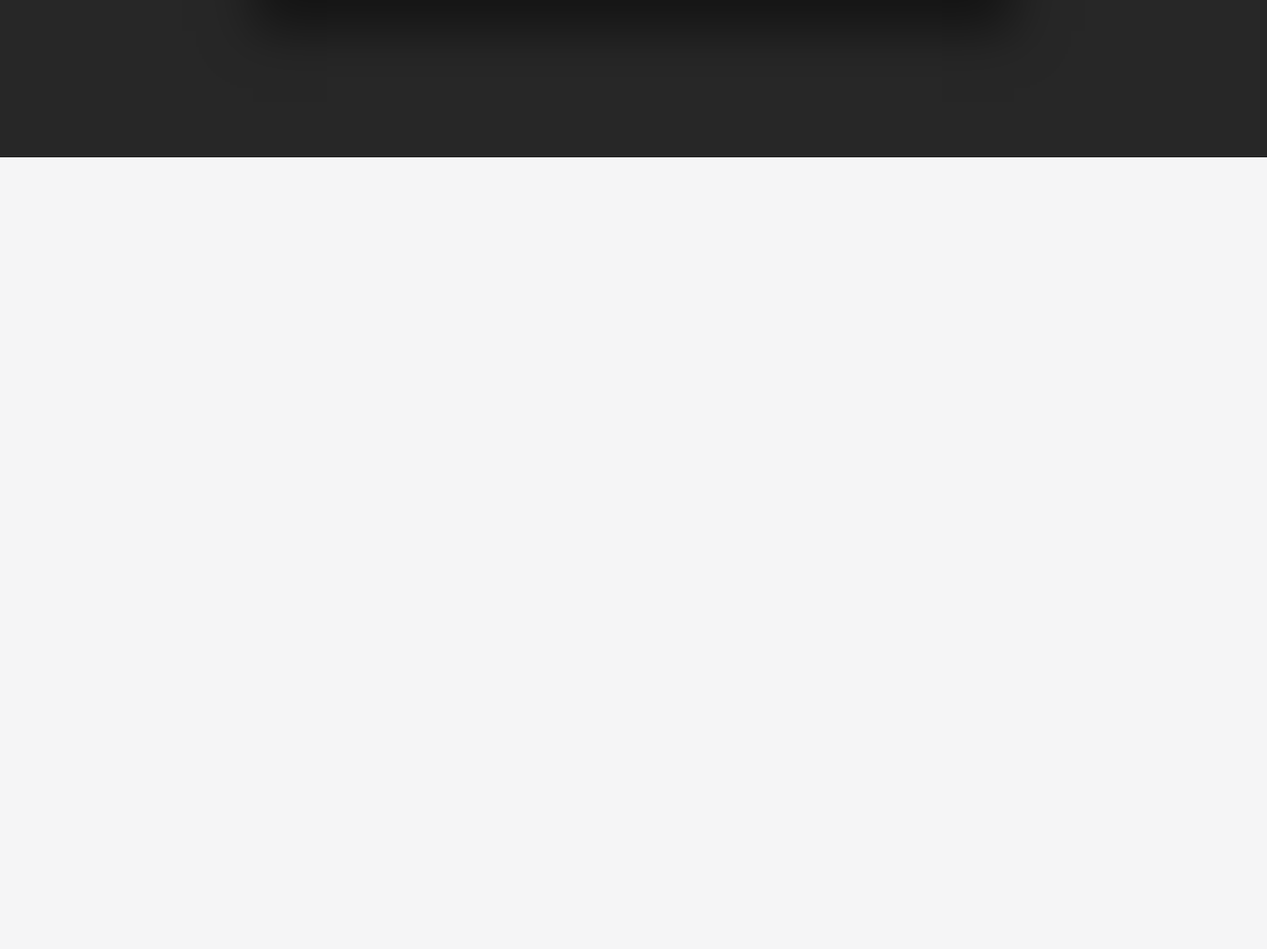
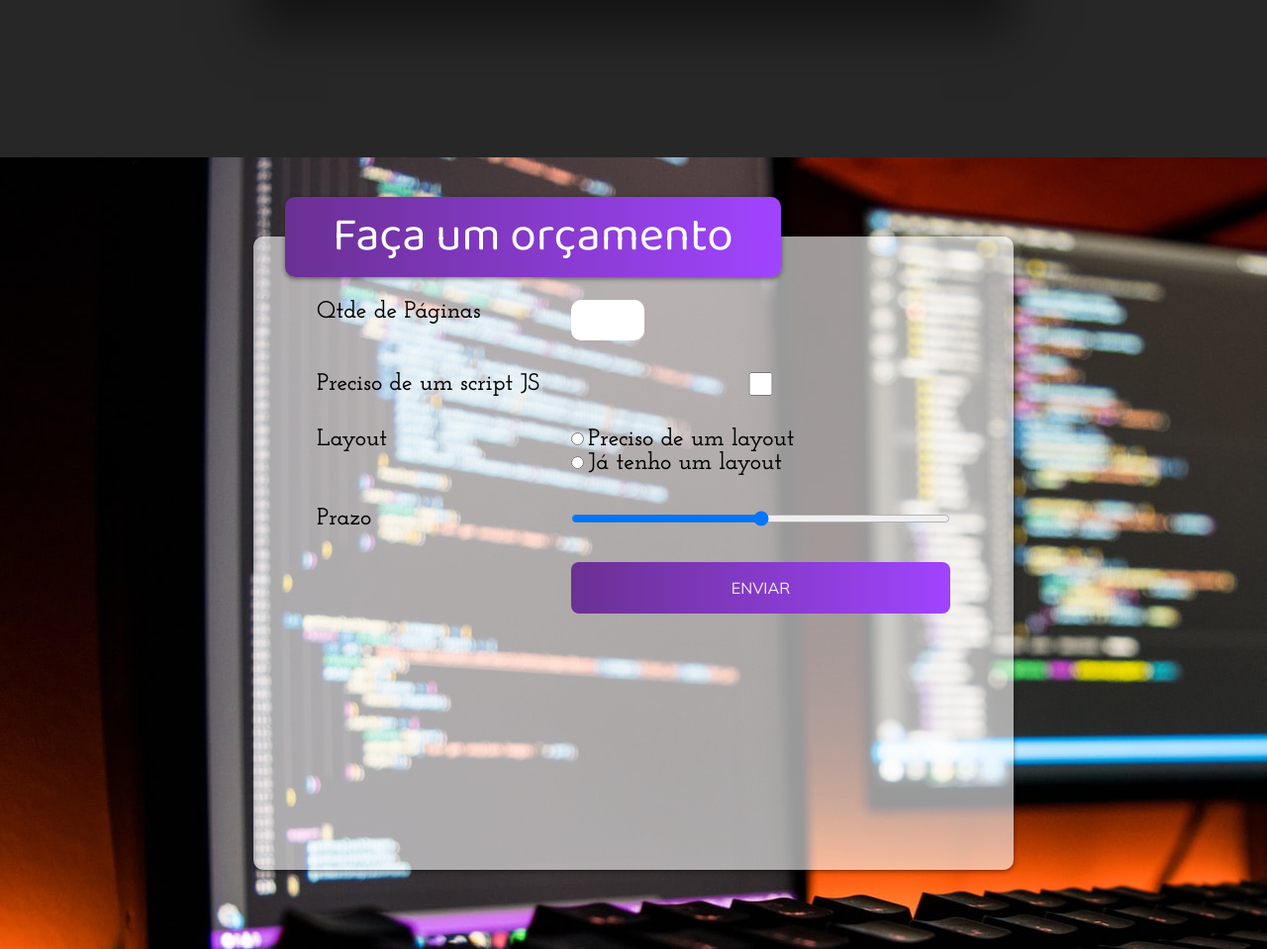
Before and after one commit to rnevesphp/portfolio_, a PHP site: page / in a window 1280 px wide. Shown: the part 3060-4019 px from the top of the page at 99% size. Before the commit the page ends 3219 px from the top, so only its background shows below. Run offline with PHP 8.4, Linux system fonts and the light colour scheme.

Commit message:
:package: Formulario Orçamento

```diff
--- a/index.html
+++ b/index.html
@@ -31,6 +31,8 @@
             <h1>Técnico de Telecomunicações <br> & Desenvolvedor Front-End em formação</h1>
             <p>Romeu Neves Rabelo</p>
             <a href="/assets/CV_ES_ROMEU_v3.pdf" download="CV_ROMEU_NEVES_ES"><button>Download CV</button></a>
+            <a href="https://github.com/rnevesphp" target="_blank"><button id="btn_banner_perfil">GitHub</button></a>
+
          </div>
       </header>
 
@@ -55,7 +57,6 @@
          <div class="sessao-header">
             <h1>Conhecimentos</h1>
          </div>
-
 
          <div class="conhecimentos">
             <div class="conhecimento">
@@ -187,6 +188,7 @@
 
                </div>
             </div>
+            <!--
             <div class="card">
                <div class="card-img-wrapper">
                   <img src="/assets/hand_holding_sf.png" alt="Pinturilho">
@@ -197,7 +199,7 @@
                   <p>Um quadro para pintar aperfeiçoando a prática Clean Code com Javascript.</p>
                   <button class="btn">Saiba Mais</button>
                </div>
-            </div>
+            </div>-->
             <div class="card">
                <div class="card-img-wrapper">
                   <img src="/assets/calculadora.jpg" alt="Calculadora">
@@ -206,7 +208,8 @@
                   <h2>Calculadora</h2>
                   <h3>HTML, CSS & PHP</h3>
                   <p>Praticando e melhorando as integrações com PHP, HTML e CSS</p>
-                  <button class="btn">Saiba Mais</button>
+                  <a href="https://github.com/rnevesphp/M07_PHP_Exercices/tree/main/UF1/act_007"><button
+                        class="btn">Saiba Mais</button></a>
                </div>
             </div>
          </div>
@@ -235,7 +238,31 @@
             </div>
          </div>
       </section>
-
+      <section class="sessao-orcamento">
+         <div class="orcamento-wrapper">
+            <h1>Faça um orçamento</h1>
+            <form>
+               <label for="qtde">Qtde de Páginas</label>
+               <input type="number" min="1" name="qtde" id="qtde">
+               <label for="js">Preciso de um script JS</label>
+               <input type="checkbox" name="js" id="js">
+               <label>Layout</label>
+               <div class="group-layout">
+                  <div>
+                     <input type="radio" name="layout" id="layout-sim">
+                     <label for="layout-sim">Preciso de um layout</label>
+                  </div>
+                  <div>
+                     <input type="radio" name="layout" id="layout-nao">
+                     <label for="layout-nao">Já tenho um layout</label>
+                  </div>
+               </div>
+               <label for="prazo">Prazo</label>
+               <input type="range" name="prazo" id="prazo">
+               <button class="btn btn-orcamento" type="submit">Enviar</button>
+            </form>
+         </div>
+      </section>
    </div>
 </body>
 <script src="/script.js"></script>
--- a/style.css
+++ b/style.css
@@ -1,9 +1,9 @@
+
+/* <==================SESSAO-DEFINIDOS_COMUNS======================>*/
 /* FONTES */
 @import url('https://fonts.googleapis.com/css2?family=Baloo+Da+2:wght@400;500;600;800&family=Josefin+Slab:ital,wght@0,100;0,500;0,600;1,100;1,200;1,700&family=Mulish:ital,wght@0,200;0,400;0,600;1,200;1,300;1,600&display=swap');
-
 /* FONT AWESOME */
 @import url("https://cdnjs.cloudflare.com/ajax/libs/font-awesome/5.15.4/css/all.min.css");
-
 * {
    margin: 0;
    padding: 0;
@@ -21,6 +21,8 @@ body {
    font-size: 16px;
 }
 
+
+/* <==================SESSAO-SIDEBAR1======================>*/
 /* Formatação barras --> menu */
 .hamburguer {
    width: 2rem;
@@ -35,11 +37,9 @@ body {
    cursor: pointer;
    transition: all 1s;
 }
-
 .show-menu .hamburguer{
    right: 16rem;
 }
-
 .line {
    width: 100%;
    height: .1rem;
@@ -47,21 +47,17 @@ body {
    box-shadow: 0.1rem 0.1rem 1px #000;
    transition: transform 1s;
 }
-
 /* Formatação barras --> menu em formato X */
 .show-menu #line1 {
    transform: rotate(45deg) translate(.3rem, .43rem);
 }
-
 .show-menu #line2 {
    opacity: 0;
    visibility: hidden;
 }
-
 .show-menu #line3 {
    transform: rotate(-45deg) translate(.2rem, -.43rem);
 }
-
 .hamburguer span {
    position: absolute;
    left: 3rem;
@@ -75,7 +71,6 @@ body {
    font-family: var(--font-action);
    opacity: 0;
 }
-
 .hamburguer span::before {
    content: "";
    position: absolute;
@@ -89,7 +84,6 @@ body {
 .show-menu .hamburguer:hover span {
    opacity: 1;
 }
-
 /* formatação do header */
 header {
    width: 100%;
@@ -97,7 +91,6 @@ header {
    overflow: hidden;
    position: relative;
 }
-
 /* formatação background do header */
 .img-wrapper {
    width: 100%;
@@ -105,7 +98,6 @@ header {
    overflow: hidden;
    background-color: rgba(0, 0, 0, 0.8);
 }
-
 .img-wrapper img{
    width: 100%;
    height: 100%;
@@ -122,14 +114,12 @@ header {
       transform: scale(1);
    }
 }
-
 /* formatação dos títulos e informações */
 .banner {
    position: absolute;
    top: 30%;
    left: 15%;
 }
-
 .banner h1 {
    color: #ffffff;
    font-size: 3.5rem;
@@ -141,7 +131,6 @@ header {
    opacity: 0;
    animation: moveBanner 2.7s 0.7s forwards;
 }
-
 /* Formatação do paragrafo */
 .banner p {
    font-family: var(--font-primary);
@@ -152,7 +141,6 @@ header {
    opacity: 0;
    animation: moveBanner 2.5s 0.7s forwards;
 }
-
 /* Formatação botão */
 .banner button {
    font-family: var(--font-action);
@@ -169,14 +157,17 @@ header {
    opacity: 0;
    animation: moveBanner 2s 0.9s forwards;
 }
-
+/* Botao banner github */
+.banner button#btn_banner_perfil {
+   margin-left: .5rem;
+   width: 10rem;
+}
 /* Animation of button */
 .banner button:hover {
    opacity: 0.8;
    color: #000;
    transition: 1s;
 }
-
 /* Barra de rolagem personalizada */
 /*
 ::-webkit-scrollbar {
@@ -205,6 +196,8 @@ header {
    }
 }
 
+
+/* <==================SESSAO-SIDEBAR======================>*/
 /* Formatação do menu de navegação */
 .sidebar {
    width: 20rem;
@@ -216,11 +209,9 @@ header {
    transition: all 1s;
    z-index: 99;
 }
-
 .show-menu .sidebar {
    right: 0;
 }
-
 /* Posição dos links de interesses */
 .menu {
    position: absolute;
@@ -228,23 +219,19 @@ header {
    left: 50%;
    transform: translate(-50%, -50%);
 }
-
 .menu-item {
    text-align: center;
    margin-bottom: .6rem;
 }
-
 .menu-link {
    font-family: var(--font-action);
    font-size: 1.7rem;
    color: #555;
    transition: color 1s;
 }
-
 .menu-link:hover {
    color: #a044ff;
 }
-
 /* Barra com links das redes sociais */
 .social-media {
    position: absolute;
@@ -253,7 +240,6 @@ header {
    display: flex;
    justify-content: space-evenly;
 }
-
 /* Formatação icones do menu de naevagação */
 .social-media i{
    background-color: #555;
@@ -267,11 +253,12 @@ header {
    border-radius: 50%;
    transition: background-color 0.8s;
 }
-
 /* formatação efeito barras  */
 .social-media i:hover {
    background-color: #a044ff;
 }
+
+/* <==================SESSAO-CONHECIMENTO======================>*/
  /* Posicionamento dos conhecimentos */
 .conhecimentos {
    display: grid;
@@ -279,47 +266,38 @@ header {
    grid-template-rows: repeat(8, 5.2rem);
    row-gap: .5rem;
 }
-
 .conhecimento:nth-child(1){
    grid-column: 3/7;
    grid-row: 1/3;
 }
-
 .conhecimento:nth-child(2){
    grid-column: 2/6;
    grid-row: 3/5;
 }
-
 .conhecimento:nth-child(3){
    grid-column: 3/7;
    grid-row: 5/-1;
 }
-
 .conhecimento:nth-child(4){
    grid-column: 11/15;
    grid-row: 1/3;
 }
-
 .conhecimento:nth-child(5){
    grid-column: 12/16;
    grid-row: 3/5;
 }
-
 .conhecimento:nth-child(6){
    grid-column: 11/15;
    grid-row: 5/-1;
 }
-
 .conhecimento:nth-child(7){
    grid-column: 7 / 11 ;
    grid-row: 7/8;
 }
-
 /* Formatação da página */
 .sessao-conhecimentos {
    background-color: #f4f4f4;
 }
-
 /* Alinhamento do título */
 .sessao-header {
    display: flex;
@@ -328,9 +306,7 @@ header {
 }
 section.sessao-projetos div.sessao-header {
    background-color: #eee;
-
 }
-
 /* estilo titulo */
 .sessao-header h1 {
    font-family: var(--font-primary);
@@ -339,15 +315,11 @@ section.sessao-projetos div.sessao-header {
    border-bottom: hidden ;
    margin-bottom: 1rem;
    transition: 300ms;
-
 }
-
 .sessao-header h1:hover {
    border-bottom: solid 3px #a044ff ;
    color: #a044ff;
 }
-
-
 /* posicionamento titulo e icones */
 .conhecimento-header {
    display: flex;
@@ -355,7 +327,6 @@ section.sessao-projetos div.sessao-header {
    color: #6a3093;
    transition: 500ms;
 }
-
 /* tamanho icones */
 .conhecimento-header i {
    font-size: 2.5rem;
@@ -369,12 +340,10 @@ i.fa-plus:before {
    display: flex;
    align-items: center;
 }
-
 /* Separação dos icones */
 i.fa-github::before {
    margin-left: .7rem;
    margin-left: 0;
-
 }
 /* Formatação h3 */
 .conhecimento-header h3 {
@@ -384,7 +353,6 @@ i.fa-github::before {
    transition: 500ms;
    cursor: pointer;
 }
-
 /* Formatação texto conhecimentos */
 .conhecimento-text {
    font-family: var(--font-secundary);
@@ -393,22 +361,18 @@ i.fa-github::before {
    transition: 500ms;
    cursor: pointer;
 }
-
 .conhecimento-text:hover {
    color: #a044ff;
 }
 .conhecimento-header:hover {
    color: #a044ff;
 }
-
 /* Posicionamento da imagem */
 .conhecimentos-img-wrapper {
    grid-column: 7 / 11;
    grid-row: 2 / 5 ;
    width: 100%;
-
 }
-
 /* ocupação imagem */
 .conhecimentos-img-wrapper img {
    object-fit: cover;
@@ -416,18 +380,17 @@ i.fa-github::before {
    grid-row: 2/ 5 ;
 }
 
+
+/* <==================SESSAO-POJETOS======================>*/
 .sessao-projetos {
    height: 100vh;
 }
-
 .projetos {
    display: flex;
    justify-content: space-around;
    background-color: #eee;
    height: 100%;
-
 }
-
 .card {
    width: 15rem;
    height: 24rem;
@@ -435,14 +398,12 @@ i.fa-github::before {
    margin-top: 2.5rem;
    margin-bottom: 2.5rem;
 }
-
 .card-img-wrapper {
    width: 100%;
    height: 100%;
    background-color: #262626;
    border-radius: .5rem;
 }
-
 .card-img-wrapper img {
    object-fit: cover;
    width: 100%;
@@ -451,11 +412,9 @@ i.fa-github::before {
    opacity: .8;
    transition: opacity .7s;
 }
-
 .card:hover .card-img-wrapper img {
    opacity: .3;
 }
-
 .card-info {
    opacity: 0;
    visibility: hidden;
@@ -465,7 +424,6 @@ i.fa-github::before {
    text-shadow: 0.3rem 0.2rem 0.3rem rgba(0, 0, 0, .4);
    transition: all .7s;
 }
-
 .card-info h2 {
    font-family: var(--font-primary);
    font-size: 2rem;
@@ -473,14 +431,12 @@ i.fa-github::before {
    color: #eee;
    line-height: 1;
 }
-
 .card-info h3 {
    font-family: var(--font-primary);
    font-weight: 500;
    color: #ff4081;
    margin-bottom: 1.5rem;
 }
-
 .card-info p {
    font-family: var(--font-secundary);
    color: #eee;
@@ -488,7 +444,6 @@ i.fa-github::before {
    width: 80%;
    margin-bottom: 2rem;
 }
-
 .btn {
    background: #6a3093;
    background: -webkit-linear-gradient(to right, #a044ff,#6a3093 ) ;
@@ -501,20 +456,17 @@ i.fa-github::before {
    box-shadow: 0 .1rem .8rem rgba(0, 0, 0, alpha);
    cursor: pointer;
 }
-
 .card-info button {
    width: 8rem;
    height: 2.5rem;
 }
-
 .card:hover .card-info {
    bottom: 2rem;
    opacity: 1;
    visibility: visible;
 }
 
-/*//////////////////////////////////////////////////*/
-
+/* <==================SESSAO-CONTATO======================>*/
 .sessao-contato {
    width: 100%;
    height: 100vh;
@@ -523,14 +475,12 @@ i.fa-github::before {
    align-items: center;
    justify-content: center;
 }
-
 .contato-wrapper {
    width: 60%;
    height: 30rem;
    display: flex;
    box-shadow: 0 2rem 3rem rgba(0, 0, 0, 0.5);
 }
-
 .contato-left {
    width: 35%;
    background:
@@ -538,13 +488,11 @@ i.fa-github::before {
       url(assets/fundoTropical.jpg);
    background-size: cover;
 }
-
 .contato-right {
    width: 65%;
    background-color: #eee;
    padding: 1rem 3rem 3rem 3rem;
 }
-
 .sessao-contato h1 {
    width: 100%;
    text-align: center;
@@ -553,18 +501,15 @@ i.fa-github::before {
    font-size:  3rem;
    font-weight: lighter;
 }
-
 .sessao-contato form {
    width: 100%;
    display: flex;
    flex-direction: column;
    align-items: center;
 }
-
 .input-group {
    position: relative;
 }
-
 .field {
    background: transparent;
    border: none;
@@ -576,9 +521,7 @@ i.fa-github::before {
    border-bottom: 2px dotted #636363;
    margin: .8rem 0;
    outline: none;
-
 }
-
 .input-group textarea {
    padding-top: 2rem;
    min-width: 22.5rem;
@@ -586,7 +529,6 @@ i.fa-github::before {
    min-height: 2.5rem;
    max-height: 3rem;
 }
-
 .field-label {
    position: absolute;
    left: 0;
@@ -597,17 +539,14 @@ i.fa-github::before {
    justify-content: start;
    transition: all 0.5s ;
 }
-
 .field:focus ~ label {
    top: 0;
    font-size: 1.1rem;
    font-weight: bolder;
 }
-
 .field:focus {
    border-bottom: 1px solid;
 }
-
 .btn-submit {
    font-size: 1rem;
    text-transform: uppercase;
@@ -615,3 +554,66 @@ i.fa-github::before {
    width: 25rem;
    height: 2rem;
 }
+
+
+/* <==================SESSAO-ORCAMENTO======================>*/
+.sessao-orcamento {
+   width: 100%;
+   height: 100vh;
+   background: url("./assets/bg_003.jpg");
+   object-fit: cover;
+   display: flex;
+   justify-content: center;
+   align-items: center;
+}
+.orcamento-wrapper {
+   width: 60%;
+   height: 80%;
+   background-color: #ffffff99;
+   border-radius: 10px;
+   box-shadow: 0 0.1rem 0.3rem rgba(0, 0, 0, 0.5);
+   position: relative;
+}
+.sessao-orcamento h1 {
+   position: absolute;
+   top: -2.5rem;
+   left: 2rem;
+   background: #6a3093;
+   background: -webkit-linear-gradient(to right, #a044ff,#6a3093 ) ;
+   background: linear-gradient(to left, #a044ff,#6a3093 );
+   padding: 0 3rem;
+   color: #fff;
+   font-family: var(--font-primary);
+   font-size: 3rem;
+   font-weight: lighter;
+   box-shadow: 0 0.1rem 0.3rem rgba(0, 0, 0, 0.5);
+   border-radius: 10px;
+}
+.sessao-orcamento form {
+   margin: 4rem;
+   display: grid;
+   grid-template-columns: auto 1fr;
+   column-gap: 2rem;
+   row-gap: 2rem;
+}
+.sessao-orcamento label {
+   font-family: var(--font-secundary);
+   font-size: 1.5rem;
+   font-weight: bold;
+}
+.sessao-orcamento input[type="number"] {
+   font-family: var(--font-secundary);
+   width: 4rem;
+   font-size: 2rem;
+   outline: none;
+   border-radius: 10px;
+   border: none;
+   padding: 0.3rem;
+}
+
+.btn-orcamento {
+   text-transform: uppercase;
+   padding: 1rem;
+   cursor: pointer;
+   grid-column: 2;
+}
```
